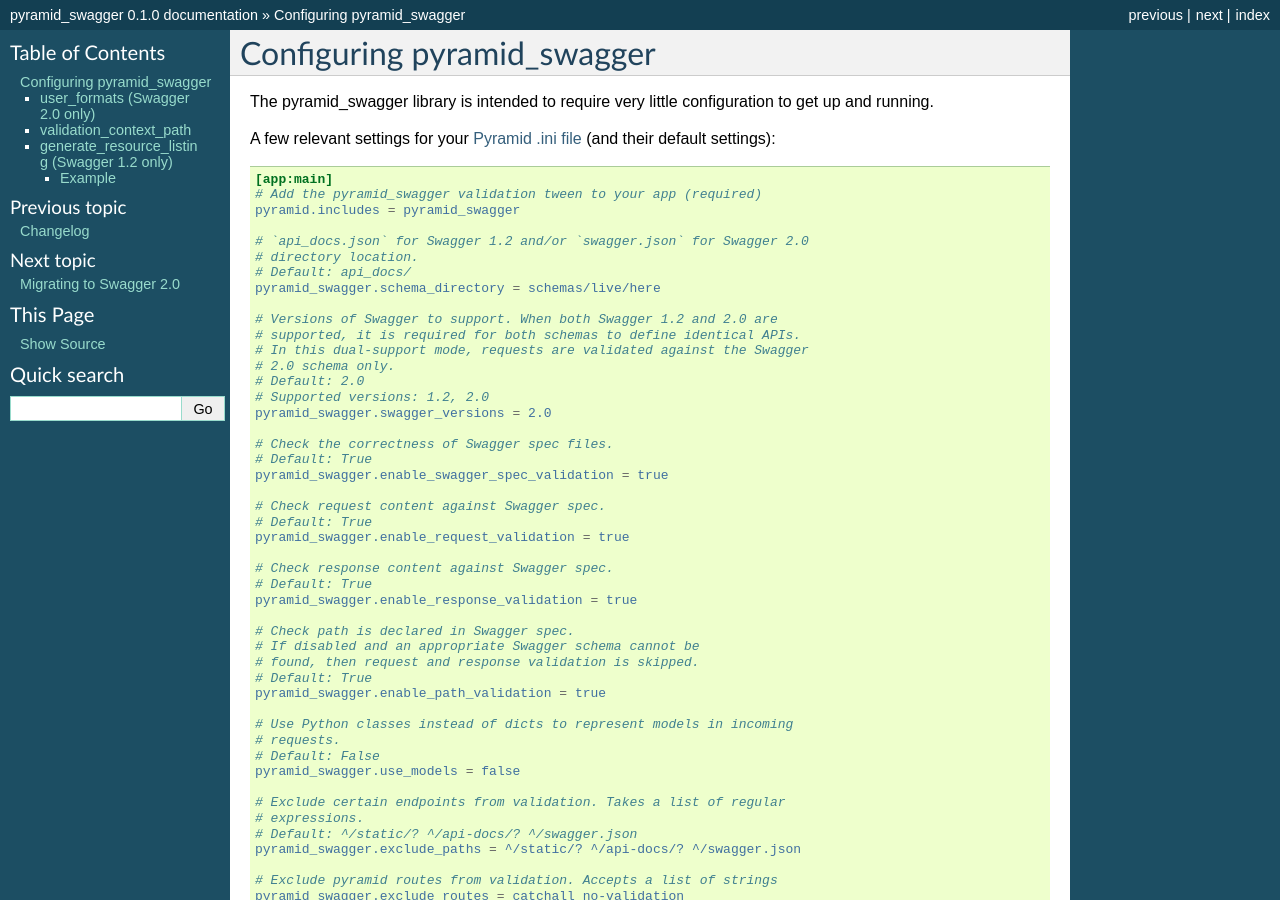
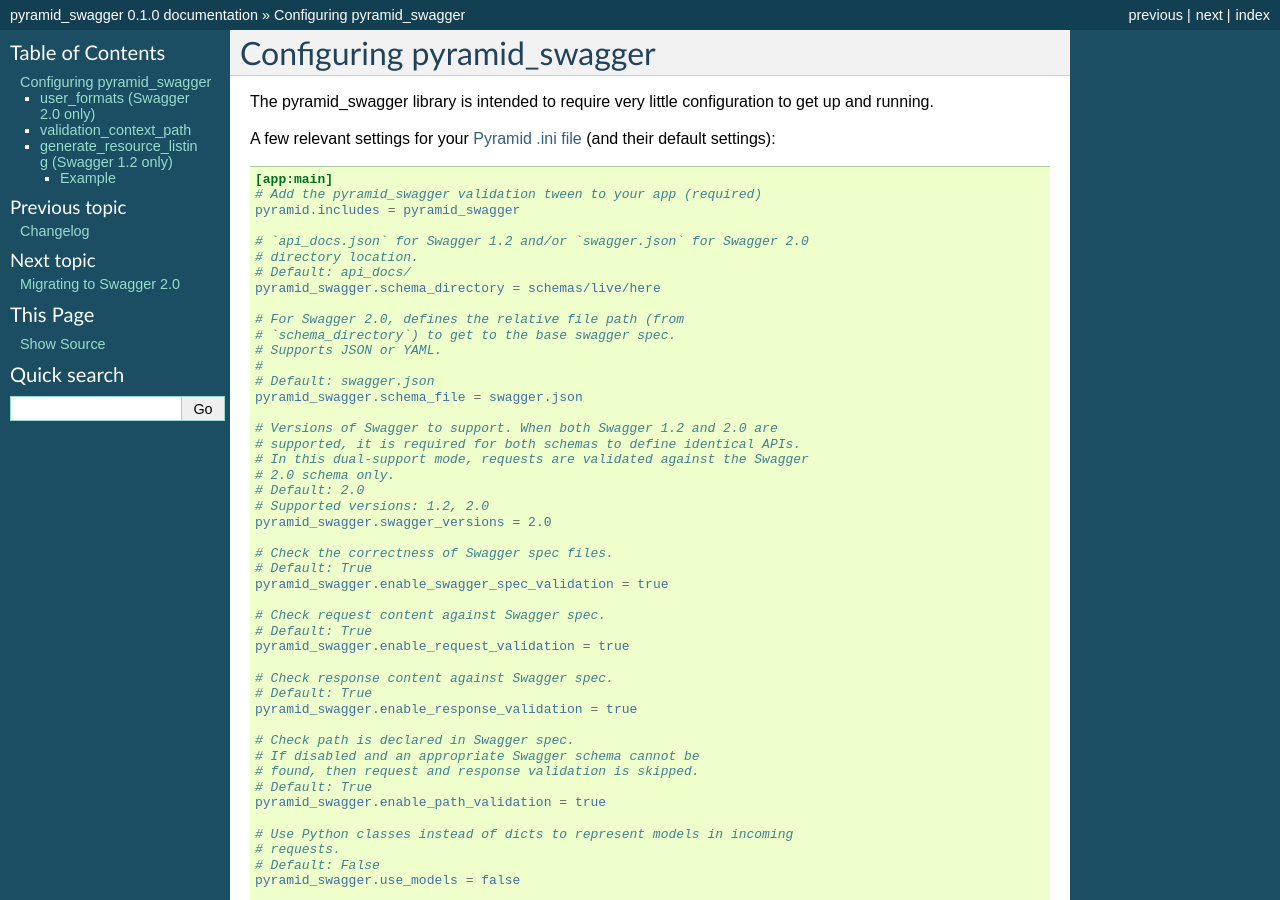
Before and after one commit to Yelp/pyramid_swagger, a Sphinx documentation site: the page built from docs/configuration.rst, in a window 1280 px wide and 900 px high. Built offline with Sphinx 7.4.7, drawn with Linux system fonts in a browser that asks for light colours.

Commit message:
Add docs for schema_file config flag

```diff
--- a/docs/configuration.rst
+++ b/docs/configuration.rst
@@ -16,6 +16,13 @@
         # directory location.
         # Default: api_docs/
         pyramid_swagger.schema_directory = schemas/live/here
+
+        # For Swagger 2.0, defines the relative file path (from
+        # `schema_directory`) to get to the base swagger spec.
+        # Supports JSON or YAML.
+        #
+        # Default: swagger.json
+        pyramid_swagger.schema_file = swagger.json
 
         # Versions of Swagger to support. When both Swagger 1.2 and 2.0 are
         # supported, it is required for both schemas to define identical APIs.
```
